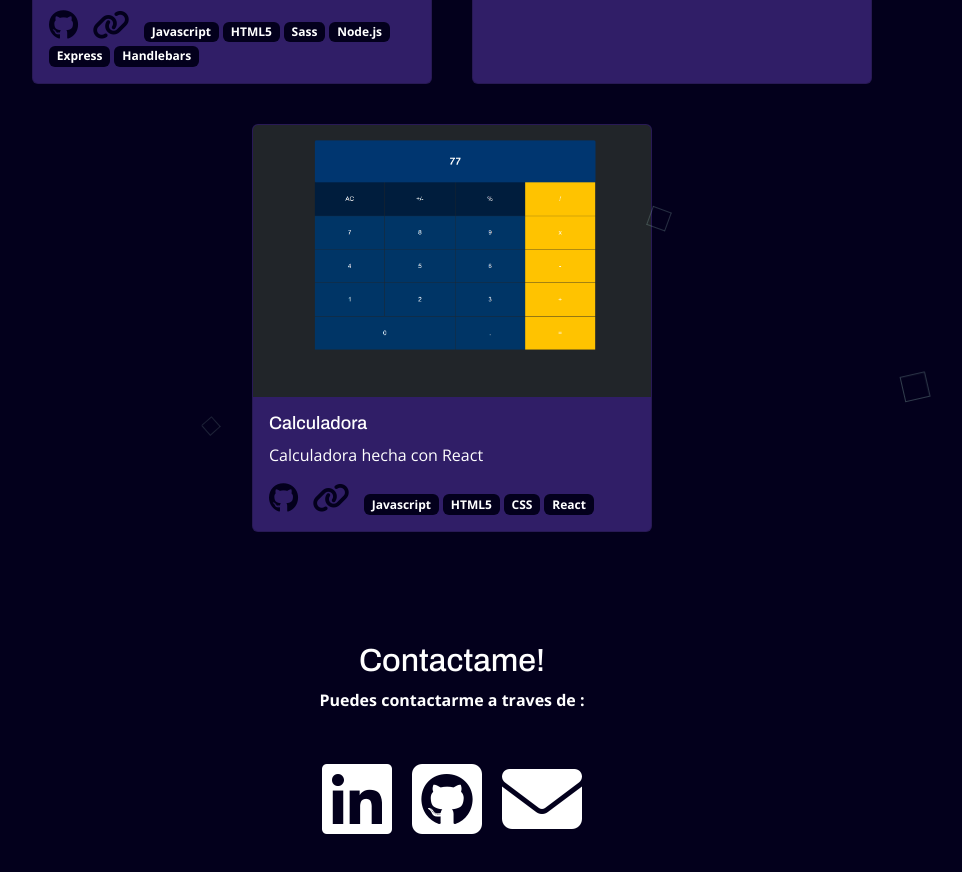
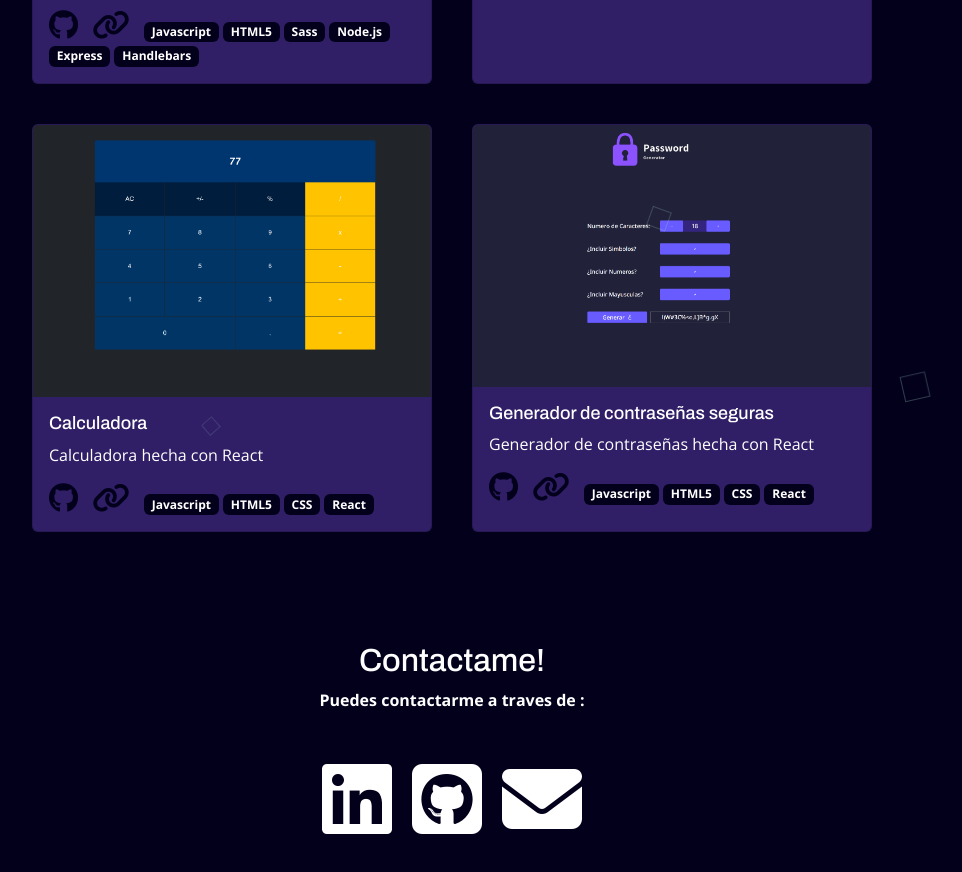
Before and after one commit to ElianCue/portfolio-elian-cueva-coronel, a website: page index.html in a window 1280 px wide. Shown: the part 2600-3472 px from the top of the page, without its empty margins (188-1150 px from the left). Drawn offline with nearby package versions, Linux system fonts and the light colour scheme.

Commit message:
Nuevo proyecto agregado

```diff
--- a/index.html
+++ b/index.html
@@ -135,6 +135,19 @@
                         <span class="badge bg-primary">React</span>
                     </div>
                   </div>
+                <div class="card bg-secondary" style="width: 25rem;">
+                    <img src="./images/proyects/localhost_3000_ (1).png" class="card-img-top" alt="...">
+                    <div class="card-body">
+                        <h3>Generador de contraseñas seguras</h3>
+                      <p class="card-text">Generador de contraseñas hecha con React</p>
+                        <a href="https://github.com/ElianCue/password-generator" target="_blank"><i class="fa-brands fa-github"></i></a>
+                        <a href="https://6410e62a6b27e0348306beab--glittery-yeot-537d5f.netlify.app/" target="_blank"><i class="fas fa-link"></i></a>
+                        <span class="badge bg-primary">Javascript</span>
+                        <span class="badge bg-primary">HTML5</span>
+                        <span class="badge bg-primary">CSS</span>
+                        <span class="badge bg-primary">React</span>
+                    </div>
+                  </div>
             </div>
         </div>
         <div class="contact-me container" id="contact-me">
```
Also changed, not shown: images/proyects/localhost_3000_ (1).png (added).
